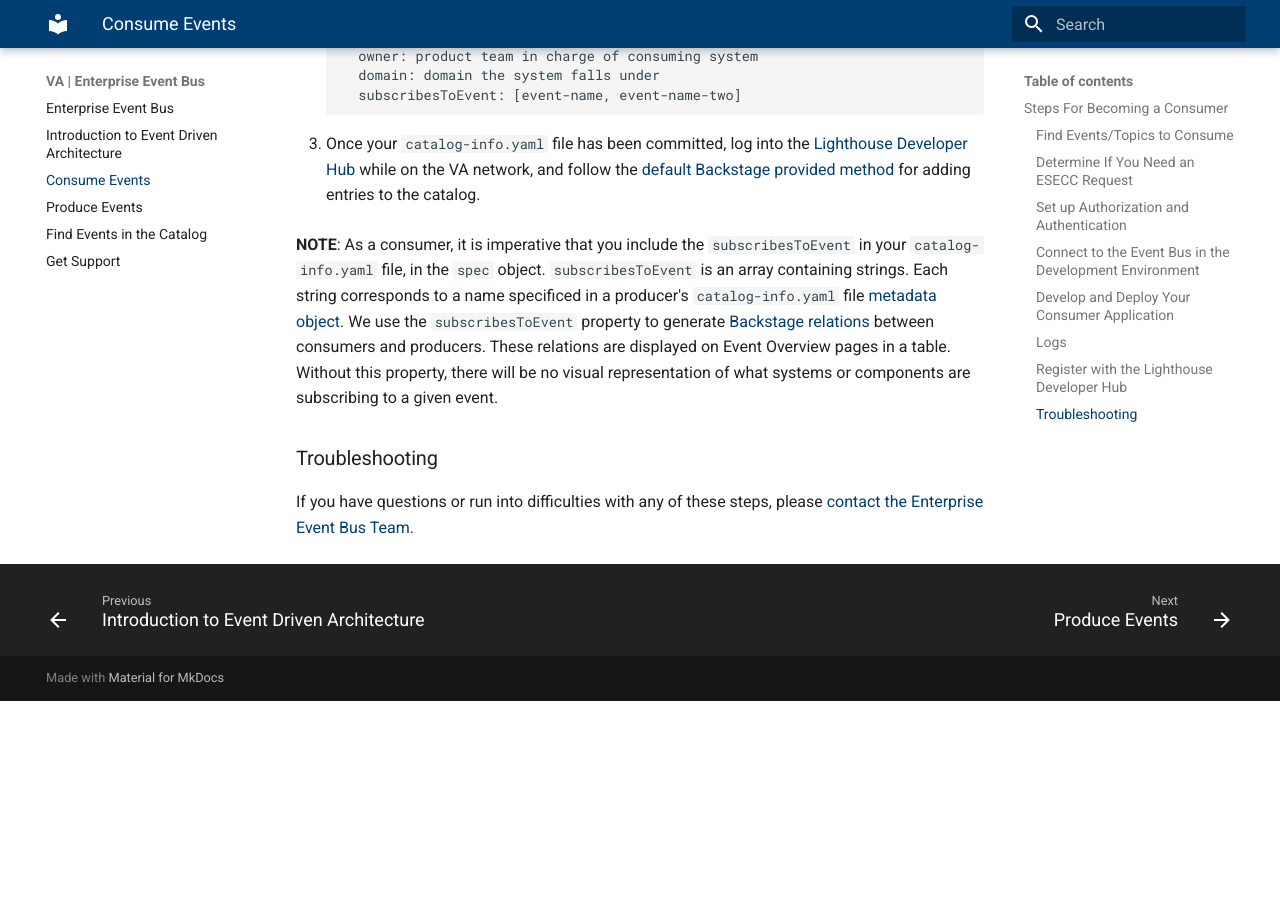
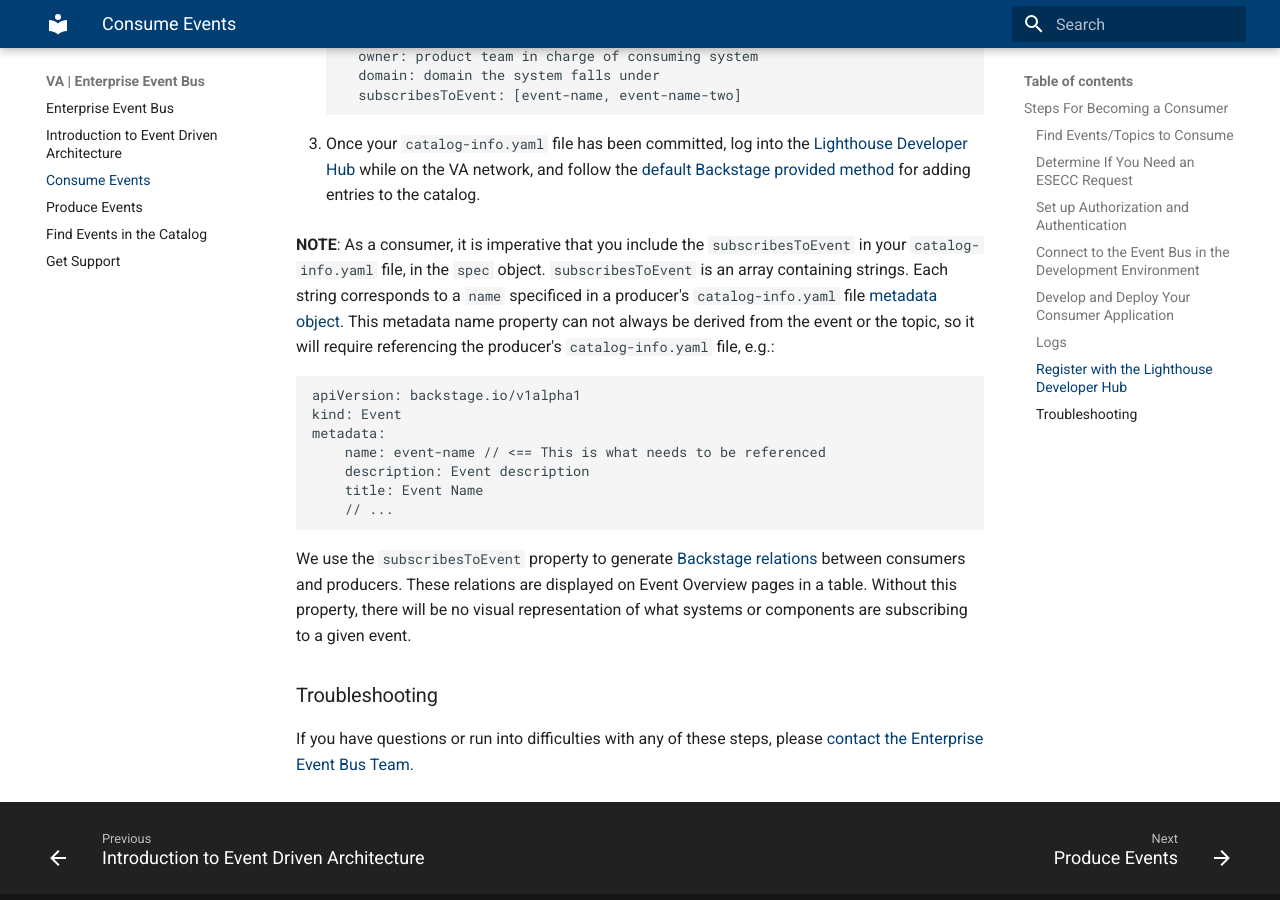
Before and after one commit to department-of-veterans-affairs/ves-event-bus-developer-portal, an MkDocs documentation site: the page built from docs/consume-events.md, in a window 1280 px wide and 900 px high, scrolled down 5092 px. Built offline with MkDocs 1.6.1 and Material for MkDocs 9.7.7, drawn with Linux system fonts in a browser that asks for light colours; before the commit the page ends 5793 px from its top, so only the background shows below that.

Commit message:
Add note about metadata name

```diff
--- a/docs/consume-events.md
+++ b/docs/consume-events.md
@@ -175,7 +175,17 @@
 
 4. Once your `catalog-info.yaml` file has been committed, log into the [Lighthouse Developer Hub](https://hub.lighthouse.va.gov/) while on the VA network, and follow the [default Backstage provided method](https://backstage.io/docs/features/software-catalog/#adding-components-to-the-catalog) for adding entries to the catalog.
 
-**NOTE**: As a consumer, it is imperative that you include the `subscribesToEvent` in your `catalog-info.yaml` file, in the `spec` object. `subscribesToEvent` is an array containing strings. Each string corresponds to a name specificed in a producer's `catalog-info.yaml` file [metadata object](https://backstage.io/docs/features/software-catalog/descriptor-format#common-to-all-kinds-the-metadata). We use the `subscribesToEvent` property to generate [Backstage relations](https://backstage.io/docs/features/software-catalog/extending-the-model#adding-a-new-relation-type) between consumers and producers. These relations are displayed on Event Overview pages in a table. Without this property, there will be no visual representation of what systems or components are subscribing to a given event.
+**NOTE**: As a consumer, it is imperative that you include the `subscribesToEvent` in your `catalog-info.yaml` file, in the `spec` object. `subscribesToEvent` is an array containing strings. Each string corresponds to a `name` specificed in a producer's `catalog-info.yaml` file [metadata object](https://backstage.io/docs/features/software-catalog/descriptor-format#common-to-all-kinds-the-metadata). This metadata name property can not always be derived from the event or the topic, so it will require referencing the producer's `catalog-info.yaml` file, e.g.:
+
+    apiVersion: backstage.io/v1alpha1
+    kind: Event
+    metadata:
+        name: event-name // <== This is what needs to be referenced
+        description: Event description
+        title: Event Name
+        // ...
+
+We use the `subscribesToEvent` property to generate [Backstage relations](https://backstage.io/docs/features/software-catalog/extending-the-model#adding-a-new-relation-type) between consumers and producers. These relations are displayed on Event Overview pages in a table. Without this property, there will be no visual representation of what systems or components are subscribing to a given event.
 
 ### Troubleshooting
 If you have questions or run into difficulties with any of these steps, please [contact the Enterprise Event Bus Team](get-support.md).
```
